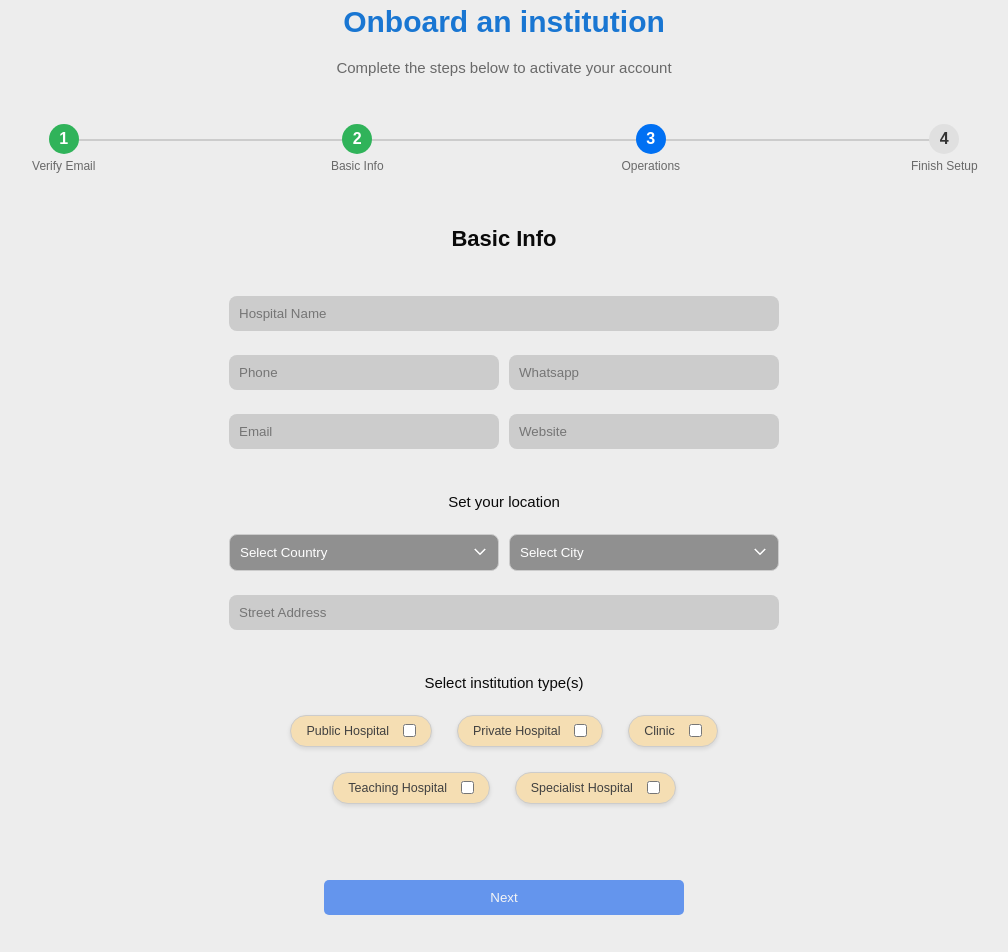
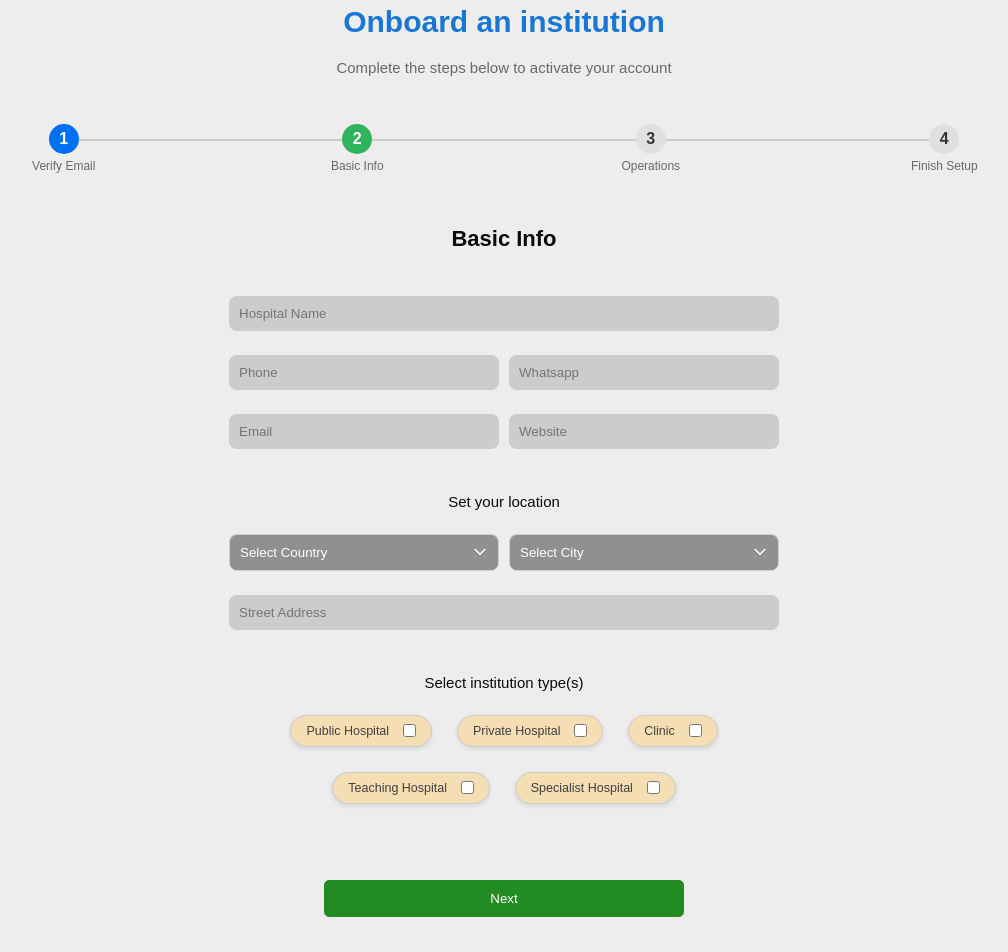
Before and after one commit to gicodes/hospitalplug, a Next.js app: page /auth/hospital/onboarding in a window 1280 px wide. Shown: the part 140-1092 px from the top of the page, without its empty margins (136-1144 px from the left). Built offline with nearby package versions, Linux system fonts and the light colour scheme.

Commit message:
refactor active/ completed span styles for onboarding steps animator

```diff
--- a/src/app/auth/hospital/onboarding/page.module.css
+++ b/src/app/auth/hospital/onboarding/page.module.css
@@ -453,11 +453,11 @@
 }
 
 .stepDot.active span {
-  background-color: #0070f3;
+  background-color: #30b35a;
   color: white;
 }
 
 .stepDot.completed span {
-  background-color: #30b35a;
+  background-color: #0070f3;
   color: white;
 }
--- a/src/app/auth/hospital/onboarding/suspender.tsx
+++ b/src/app/auth/hospital/onboarding/suspender.tsx
@@ -30,7 +30,7 @@ export default function HospitalOnboarding() {
         {steps.map((label, index) => (
           <div
             key={index}
-            className={`${styles.stepDot} ${step === index ? styles.active : ''} ${step > index ? styles.completed : ''}`}
+            className={`${styles.stepDot} ${step === (index + 1) ? styles.active : ''} ${step > (index + 1) ? styles.completed : ''}`}
           >
             <span>{index + 1}</span>
             <p>{label}</p>
--- a/src/app/components/auth/hospital/basicInfo.tsx
+++ b/src/app/components/auth/hospital/basicInfo.tsx
@@ -57,6 +57,7 @@ export default function Step1({ onNext, setForm }: StepProps) {
       <h4>Basic Info</h4>
 
       <input
+        required
         placeholder="Hospital Name"
         value={local.name}
         onChange={e => setLocal({ ...local, name: e.target.value })}
@@ -64,6 +65,7 @@ export default function Step1({ onNext, setForm }: StepProps) {
 
       <div className={styles.inputGroup}>
         <input
+          required
           placeholder="Phone"
           value={local.contact.phone}
           onChange={e => setLocal({ ...local, contact: { ...local.contact, phone: e.target.value } })}
@@ -77,6 +79,7 @@ export default function Step1({ onNext, setForm }: StepProps) {
 
       <div className={styles.inputGroup}>
         <input
+          required
           placeholder="Email"
           value={local.contact.email}
           onChange={e => setLocal({ ...local, contact: { ...local.contact, email: e.target.value } })}
@@ -91,6 +94,7 @@ export default function Step1({ onNext, setForm }: StepProps) {
       <span className={styles.subtitle}>Set your location</span>
       <div className={styles.inputGroup}>
         <select
+          required
           className={styles.select}
           value={local.address.country}
           onChange={e => setLocal({ ...local, address: { ...local.address, country: e.target.value, state: '', city: '' } })}
@@ -127,6 +131,7 @@ export default function Step1({ onNext, setForm }: StepProps) {
       </div>
 
       <input
+        required
         className={styles.input}
         placeholder="Street Address"
         value={local.address.street}
@@ -139,6 +144,7 @@ export default function Step1({ onNext, setForm }: StepProps) {
           <label key={t.name} className={"radioTag"}>
             <span style={{ marginRight: 4 }}>{t.name}</span>
             <input
+              required
               type="checkbox"
               checked={local.type.includes(t.name)}
               onChange={e => {
@@ -156,7 +162,7 @@ export default function Step1({ onNext, setForm }: StepProps) {
       </div>
       <br/>
 
-      <button className="btn-primary mx-auto full-width max-width-360" onClick={handleSubmit}>Next</button>
+      <button className="btn-success mx-auto full-width max-width-360" onClick={handleSubmit}>Next</button>
     </div>
   );
 }
--- a/src/app/components/auth/hospital/operations.tsx
+++ b/src/app/components/auth/hospital/operations.tsx
@@ -155,7 +155,7 @@ export default function Step3({ onBack, onNext, setForm }: StepProps) {
 
       <div className="btn-group">
         <button className="btn-secondary" onClick={handleBack}>Back</button>
-        <button className="btn-primary" onClick={handleSubmit}>Next</button>
+        <button className="btn-success" onClick={handleSubmit}>Next</button>
       </div>
 
     </div>
--- a/src/app/components/auth/hospital/submit.tsx
+++ b/src/app/components/auth/hospital/submit.tsx
@@ -18,8 +18,6 @@ export default function Step3({ onBack, onNext, form, setForm }: StepProps) {
     remark: '',
   });
 
-  // const [isLoading, setLoading] = useState(false);
-  // const [isVetting, setVetting] = useState(false);
   const [showPassword, setShowPassword] = useState(false);
 
   const [isVetted, setIsVetted] = useState(false);
@@ -79,9 +77,10 @@ export default function Step3({ onBack, onNext, form, setForm }: StepProps) {
 
         <div className={styles.uploadDocs}>
           <label>
-            <IoDocumentAttach color="#1877F2" size={24} style={{ marginRight: 8 }} />
+            <IoDocumentAttach color="#30b35a" size={24} style={{ marginRight: 8 }} />
             <span>Upload Documents</span>
             <input
+              required
               type="file"
               multiple
               accept=".pdf,.jpg,.png"
@@ -185,6 +184,7 @@ export default function Step3({ onBack, onNext, form, setForm }: StepProps) {
         <div className={styles.password}>
           <div className={styles.passwordWrapper}>
             <input
+              required
               className={styles.input}
               type={showPassword ? "text" : "password"}
               placeholder="Password"
@@ -203,6 +203,7 @@ export default function Step3({ onBack, onNext, form, setForm }: StepProps) {
 
           <div className={styles.passwordWrapper}>
             <input
+              required
               className={styles.input}
               type={showPassword ? "text" : "password"}
               placeholder="Confirm Password"
```
